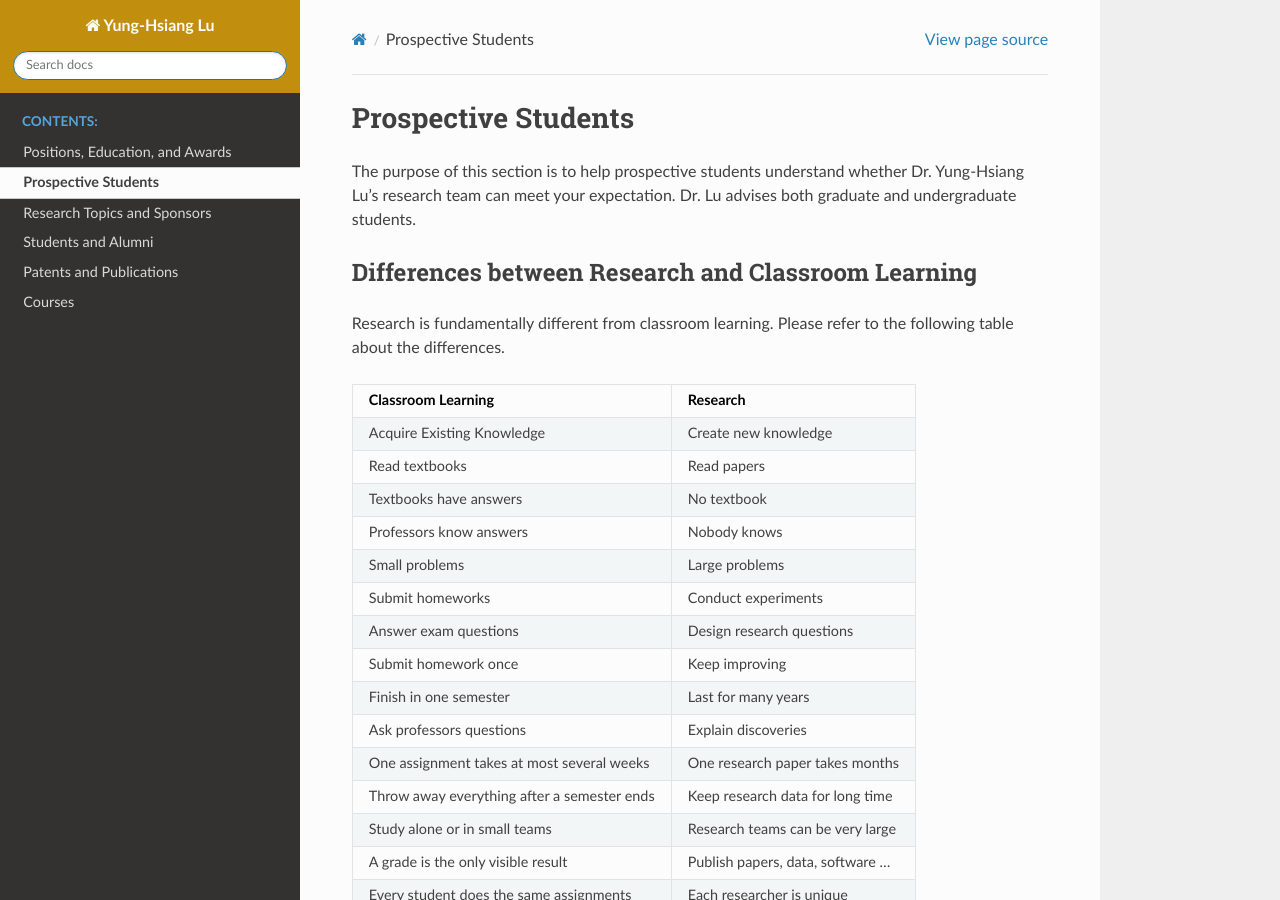
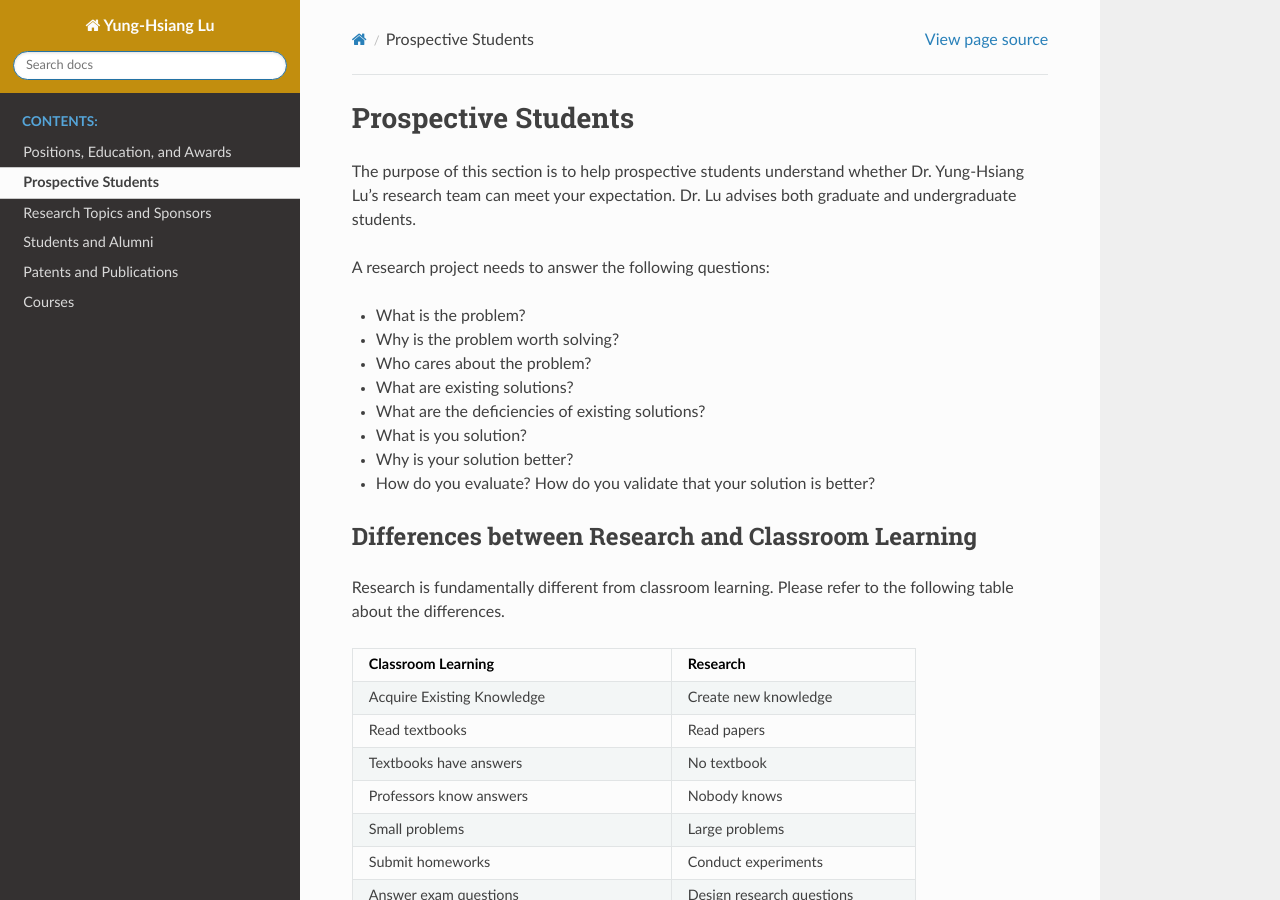
Before and after one commit to luyunghsiang/yhluweb, a Sphinx documentation site: the page built from source/prospective.rst, in a window 1280 px wide and 900 px high. Built offline with Sphinx 7.4.7 and the Read the Docs theme 3.1.0, drawn with Linux system fonts in a browser that asks for light colours; pages that are not in the unit, such as notebooks, are missing from menus.

Commit message:
add research questions

```diff
--- a/source/prospective.rst
+++ b/source/prospective.rst
@@ -4,6 +4,27 @@ Prospective Students
 The purpose of this section is to help prospective students understand
 whether Dr. Yung-Hsiang Lu's research team can meet your expectation.
 Dr. Lu advises both graduate and undergraduate students.
+
+A research project needs to answer the following questions:
+
+- What is the problem?
+
+- Why is the problem worth solving?
+
+- Who cares about the problem?
+
+- What are existing solutions?
+
+- What are the deficiencies of existing solutions?
+
+- What is you solution?
+
+-  Why is your solution better?
+
+- How do you evaluate? How do you validate that your solution is better?
+
+
+
 
 Differences between Research and Classroom Learning
 ^^^^^^^^^^^^^^^^^^^^^^^^^^^^^^^^^^^^^^^^^^^^^^^^^^^
```
